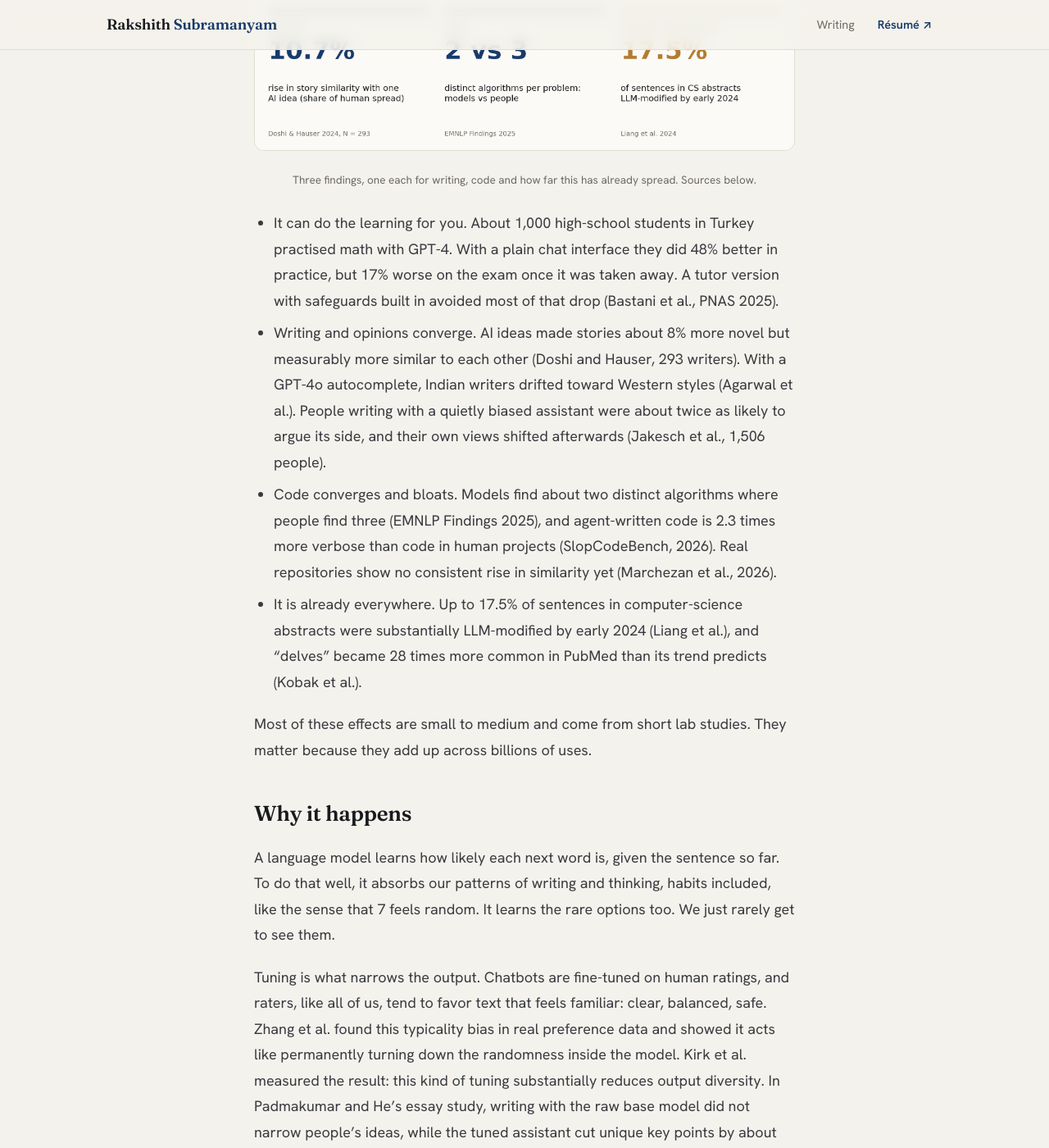
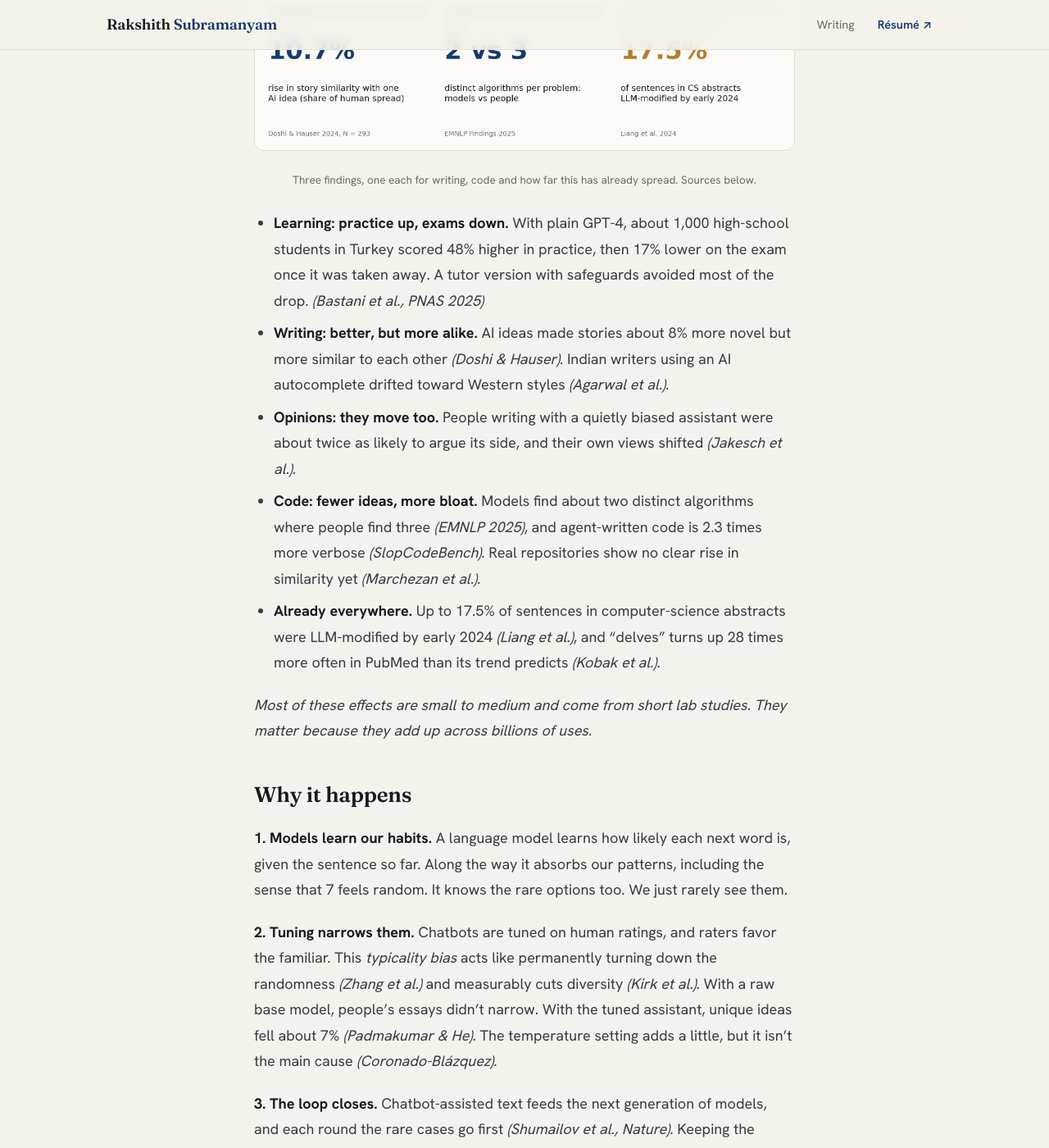
Before and after one commit to Rakshith-2905/portfolio, a Jekyll site: the page built from _posts/2026-11-16-usually-its-7.md, in a window 1280 px wide and 1400 px high, scrolled down 2200 px. Shown: the whole window at 82% size. Built offline with Jekyll 4.4.1, drawn with Linux system fonts in a browser that asks for light colours; some of the changed text lies outside the part shown.

Commit message:
Op-ed: scannable evidence and 'Why it happens'
Co-Authored-By: Claude Opus 5.5 <noreply@anthropic.com>

```diff
--- a/_posts/2026-11-16-usually-its-7.md
+++ b/_posts/2026-11-16-usually-its-7.md
@@ -46,22 +46,23 @@ And once in a while, write something with no help at all.
   <figcaption>Three findings, one each for writing, code and how far this has already spread. Sources below.</figcaption>
 </figure>
 
-- It can do the learning for you. About 1,000 high-school students in Turkey practised math with GPT-4. With a plain chat interface they did 48% better in practice, but 17% worse on the exam once it was taken away. A tutor version with safeguards built in avoided most of that drop (Bastani et al., PNAS 2025).
-- Writing and opinions converge. AI ideas made stories about 8% more novel but measurably more similar to each other (Doshi and Hauser, 293 writers). With a GPT-4o autocomplete, Indian writers drifted toward Western styles (Agarwal et al.). People writing with a quietly biased assistant were about twice as likely to argue its side, and their own views shifted afterwards (Jakesch et al., 1,506 people).
-- Code converges and bloats. Models find about two distinct algorithms where people find three (EMNLP Findings 2025), and agent-written code is 2.3 times more verbose than code in human projects (SlopCodeBench, 2026). Real repositories show no consistent rise in similarity yet (Marchezan et al., 2026).
-- It is already everywhere. Up to 17.5% of sentences in computer-science abstracts were substantially LLM-modified by early 2024 (Liang et al.), and "delves" became 28 times more common in PubMed than its trend predicts (Kobak et al.).
+- **Learning: practice up, exams down.** With plain GPT-4, about 1,000 high-school students in Turkey scored 48% higher in practice, then 17% lower on the exam once it was taken away. A tutor version with safeguards avoided most of the drop. *(Bastani et al., PNAS 2025)*
+- **Writing: better, but more alike.** AI ideas made stories about 8% more novel but more similar to each other *(Doshi & Hauser)*. Indian writers using an AI autocomplete drifted toward Western styles *(Agarwal et al.)*.
+- **Opinions: they move too.** People writing with a quietly biased assistant were about twice as likely to argue its side, and their own views shifted *(Jakesch et al.)*.
+- **Code: fewer ideas, more bloat.** Models find about two distinct algorithms where people find three *(EMNLP 2025)*, and agent-written code is 2.3 times more verbose *(SlopCodeBench)*. Real repositories show no clear rise in similarity yet *(Marchezan et al.)*.
+- **Already everywhere.** Up to 17.5% of sentences in computer-science abstracts were LLM-modified by early 2024 *(Liang et al.)*, and "delves" turns up 28 times more often in PubMed than its trend predicts *(Kobak et al.)*.
 
-Most of these effects are small to medium and come from short lab studies. They matter because they add up across billions of uses.
+*Most of these effects are small to medium and come from short lab studies. They matter because they add up across billions of uses.*
 
 ## Why it happens
 
-A language model learns how likely each next word is, given the sentence so far. To do that well, it absorbs our patterns of writing and thinking, habits included, like the sense that 7 feels random. It learns the rare options too. We just rarely get to see them.
+**1. Models learn our habits.** A language model learns how likely each next word is, given the sentence so far. Along the way it absorbs our patterns, including the sense that 7 feels random. It knows the rare options too. We just rarely see them.
 
-Tuning is what narrows the output. Chatbots are fine-tuned on human ratings, and raters, like all of us, tend to favor text that feels familiar: clear, balanced, safe. Zhang et al. found this typicality bias in real preference data and showed it acts like permanently turning down the randomness inside the model. Kirk et al. measured the result: this kind of tuning substantially reduces output diversity. In Padmakumar and He's essay study, writing with the raw base model did not narrow people's ideas, while the tuned assistant cut unique key points by about 7%. A sampling setting called temperature can sharpen things further, but it isn't the main cause: Coronado-Blázquez found "no strong dependence" of the 7 on temperature.
+**2. Tuning narrows them.** Chatbots are tuned on human ratings, and raters favor the familiar. This *typicality bias* acts like permanently turning down the randomness *(Zhang et al.)* and measurably cuts diversity *(Kirk et al.)*. With a raw base model, people's essays didn't narrow. With the tuned assistant, unique ideas fell about 7% *(Padmakumar & He)*. The temperature setting adds a little, but it isn't the main cause *(Coronado-Blázquez)*.
 
-And the loop closes. More and more published text is chatbot-assisted, and the next models train on it. Each round, the rare cases go first (Shumailov et al., *Nature*). In experiments, keeping the original human data alongside the synthetic data, instead of replacing it, avoids the collapse (Gerstgrasser et al.).
+**3. The loop closes.** Chatbot-assisted text feeds the next generation of models, and each round the rare cases go first *(Shumailov et al., Nature)*. Keeping the original human data alongside the synthetic data avoids the collapse *(Gerstgrasser et al.)*.
 
-My guess is that emails converge first, because they are the most delegated. Arguments follow, because we take the framing along with the sentences. Ideas come last.
+> **My guess:** emails converge first, because they are the most delegated. Then arguments, because we take the framing along with the sentences. Ideas come last.
 
 <details class="math-box" markdown="1">
 <summary>For the curious: the math behind "cubed" (a two-minute read)</summary>
```
